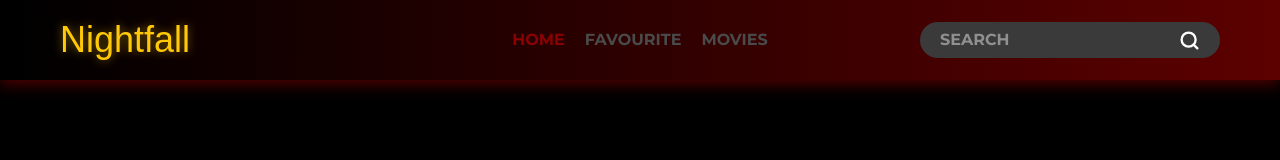
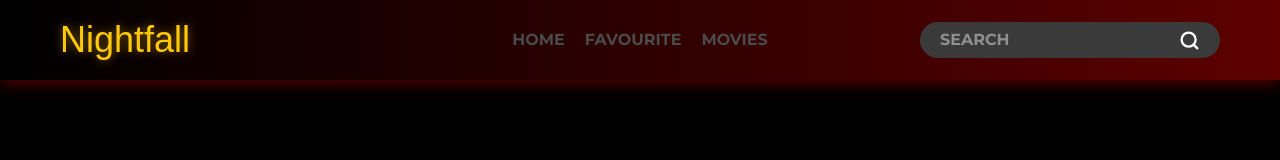
Before and after one commit to Pashhhka393/horror-movie-app, a Next.js app: page /movies/1 in a window 1280 px wide. Shown: the top 160 px of the page. Built offline with nearby package versions, Linux system fonts and the light colour scheme; a web font is replaced by a local one.

Commit message:
Проверка URL адреса в Header.tsx

```diff
--- a/src/components/Header/Header.tsx
+++ b/src/components/Header/Header.tsx
@@ -1,7 +1,11 @@
+"use client";
 import Link from "next/link";
 import "./header.css";
+import { usePathname } from "next/navigation";
 
 const Header = () => {
+  const pathname = usePathname();
+
   return (
     <header>
       <div className="header-items">
@@ -14,7 +18,16 @@ const Header = () => {
 
         <nav className="nav-links" aria-label="Главная навигация">
           <ul className="list-items">
-            <li className="active">HOME</li>
+            <Link href="/">
+              {" "}
+              <li
+                className={
+                  pathname === "/" ? "active" : "font-bold text-[#4a4a4a]"
+                }
+              >
+                HOME
+              </li>
+            </Link>
             <li className="font-bold text-[#4a4a4a]">FAVOURITE</li>
             <li className="font-bold text-[#4a4a4a]">MOVIES</li>
           </ul>
--- a/src/features/movie-details/Actors/Actors.tsx
+++ b/src/features/movie-details/Actors/Actors.tsx
@@ -11,7 +11,7 @@ const Actors = ({ movie }: ActorsProps) => {
       <div className="container">
         <h2 className="font-bold text-center text-4xl mb-2.5">Ключевые роли</h2>
 
-        <div className="mb-80 flex justify-center items-center flex-wrap gap-8">
+        <div className="mb-40 flex justify-center items-center flex-wrap gap-8">
           {movie.cast.map((actor) => {
             return <Actor key={actor.name} actor={actor} />;
           })}
```
